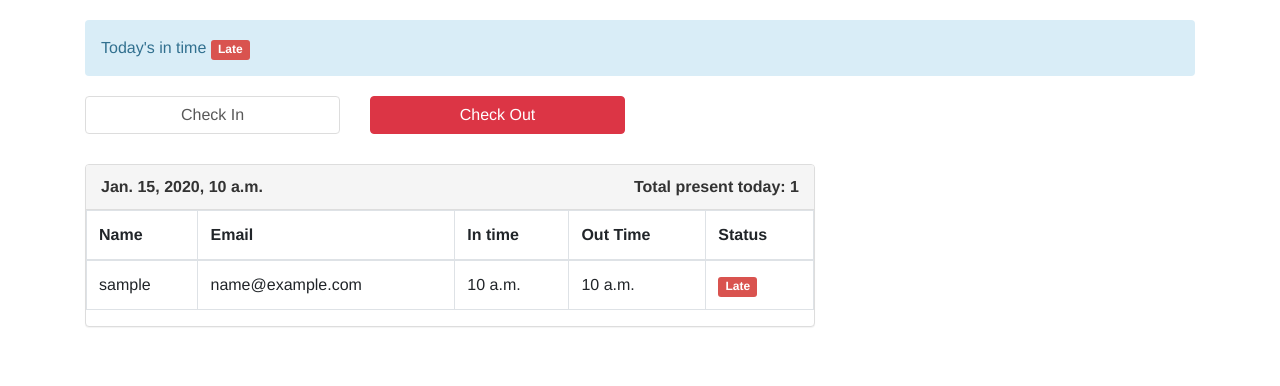
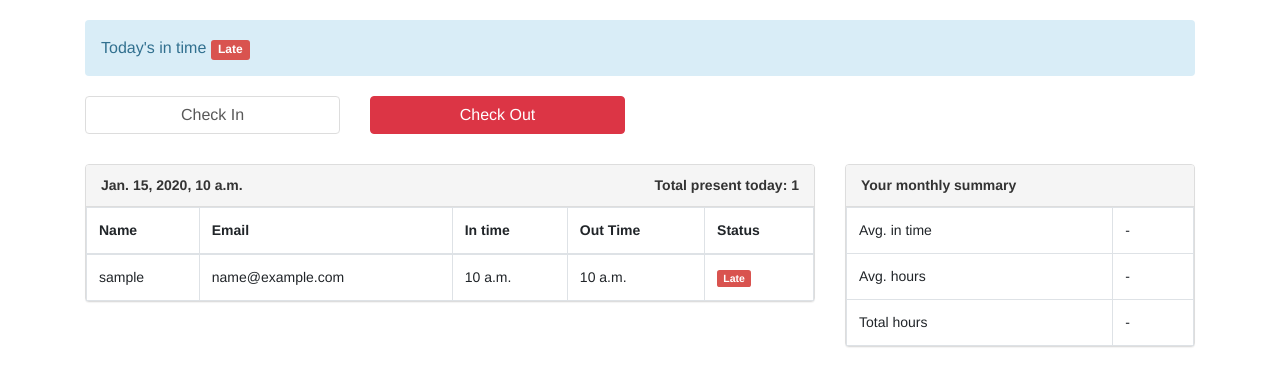
Before and after one commit to smrityku/time-tracker, a Django app: template templates/home.html in a window 1280 px wide. Shown: the part 56-442 px from the top of the page. Run offline with Django 3.2, Linux system fonts and the light colour scheme; tables that the repository leaves empty hold one stand-in row (values such as "Sample post"); the template is opened without the code that fills it: values that come from a table or form of the project are taken from there, most other values are stand-ins (such as "Sample title", 1, 10 or a date in 2020); some libraries are stand-ins or nearby versions.

Commit message:
monthly summary block is added

```diff
--- a/static/css/app.css
+++ b/static/css/app.css
@@ -65,6 +65,7 @@ body .btn-bottom-margin {
     border-radius: 4px;
     -webkit-box-shadow: 0 1px 1px rgba(0,0,0,0.05);
     box-shadow: 0 1px 1px rgba(0,0,0,0.05);
+    font-size: 14px;
 }
 
 .panel-default {
@@ -87,3 +88,7 @@ body .btn-bottom-margin {
 .pull-right {
     float: right !important;
 }
+
+.table {
+    margin-bottom: 0;
+}
--- a/templates/base.html
+++ b/templates/base.html
@@ -55,6 +55,5 @@
     <script src="{% static 'js/jquery-3.3.1.min.js' %}"></script>
     <script src="{% static 'js/popper.min.js' %}"></script>
     <script src="{% static 'js/bootstrap.min.js' %}"></script>
-    <script src="{% static 'js/app.js' %}"></script>
   </body>
 </html>
--- a/templates/home.html
+++ b/templates/home.html
@@ -99,7 +99,42 @@
       </div>
     </div>
     <div class="col-lg-4">
+      <div class="panel panel-default">
+        <div class="panel-heading">
+          <b>Your monthly summary</b>
+        </div>
 
+        <table class="table table-bordered table-hover">
+          <tbody>
+            <tr>
+              <td>
+                Avg. in time
+              </td>
+              <td>
+                -
+              </td>
+            </tr>
+
+            <tr>
+              <td>
+                Avg. hours
+              </td>
+              <td>
+                -
+              </td>
+            </tr>
+
+            <tr>
+              <td>
+                Total hours
+              </td>
+              <td>
+                -
+              </td>
+            </tr>
+          </tbody>
+        </table>
+      </div>
     </div>
   </div>
 {% endblock %}
```
Also changed, not shown: attendence/views.py (+5 -2 lines).
